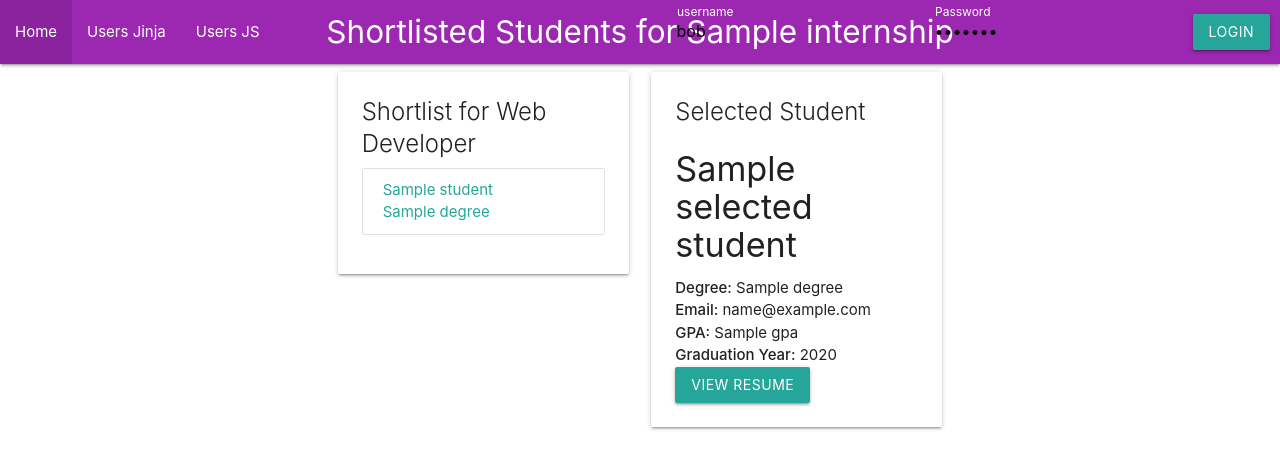
After one commit to OurINFO2602Project/Project-Restart, a Flask app: template App/templates/company_shortlist.html in a window 1280 px wide. The commit adds this page. Shown: the top 469 px of the page. Run offline with Flask 3, Linux system fonts and the light colour scheme; the template is opened without the code that fills it: most values are stand-ins (such as "Sample title", 1, 10 or a date in 2020); parts of the project's set-up code (start-up, migrations or seed data) failed here and were passed over.

Commit message:
Implement company shortlist view and student details API; add student application functionality

```diff
--- /dev/null
+++ b/App/templates/company_shortlist.html
@@ -0,0 +1,76 @@
+{% extends "layout.html" %}
+{% block title %}Shortlisted Students{% endblock %}
+{% block page %}Shortlisted Students for {{ internship.title }}{% endblock %}
+
+{{ super() }}
+
+{% block content %}
+<div class="container">
+    <!-- Left Column - Shortlist -->
+    <div class="row">
+        <div class="col s12 m6">
+            <div class="card">
+                <div class="card-content">
+                    <span class="card-title">Shortlist for Web Developer</span>
+                    <div class="collection">
+                        {% for student in shortlisted_students %}
+                            <a href="#" class="collection-item" onclick="showStudentDetails('{{ student.id }}')">
+                                {{ student.name }}
+                                <br>
+                                {{ student.degree }}
+                            </a>
+                        {% endfor %}
+                    </div>
+                </div>
+            </div>
+        </div>
+
+        <!-- Right Column - Student Details -->
+        <div class="col s12 m6">
+            <div class="card">
+                <div class="card-content">
+                    <span class="card-title">Selected Student</span>
+                    <div id="studentDetails">
+                        {% if selected_student %}
+                            <h4>{{ selected_student.name }}</h4>
+                            <p><strong>Degree:</strong> {{ selected_student.degree }}</p>
+                            <p><strong>Email:</strong> {{ selected_student.email }}</p>
+                            <p><strong>GPA:</strong> {{ selected_student.gpa }}</p>
+                            <p><strong>Graduation Year:</strong> {{ selected_student.graduation_year }}</p>
+                            {% if selected_student.resume_url %}
+                                <a href="{{ selected_student.resume_url }}" class="btn waves-effect waves-light" target="_blank">
+                                    View Resume
+                                </a>
+                            {% endif %}
+                        {% else %}
+                            <p>Select a student from the shortlist to view details</p>
+                        {% endif %}
+                    </div>
+                </div>
+            </div>
+        </div>
+    </div>
+</div>
+
+<script>
+function showStudentDetails(studentId) {
+    fetch(`/api/students/${studentId}`)
+        .then(response => response.json())
+        .then(data => {
+            const details = document.getElementById('studentDetails');
+            details.innerHTML = `
+                <h4>${data.name}</h4>
+                <p><strong>Degree:</strong> ${data.degree}</p>
+                <p><strong>Email:</strong> ${data.email}</p>
+                <p><strong>GPA:</strong> ${data.gpa}</p>
+                <p><strong>Graduation Year:</strong> ${data.graduation_year}</p>
+                ${data.resume_url ?
+                    `<a href="${data.resume_url}" class="btn waves-effect waves-light" target="_blank">
+                        View Resume
+                    </a>` : ''
+                }
+            `;
+        });
+}
+</script>
+{% endblock %}
--- a/App/templates/layout.html
+++ b/App/templates/layout.html
@@ -57,6 +57,9 @@
     <script>
        M.AutoInit();
 
+
+    </script>
+
         {% with messages = get_flashed_messages() %}
           {% if messages %}
               {% for message in messages %}
@@ -65,6 +68,5 @@
           {% endif %}
         {% endwith %}
 
-    </script>
   </body>
 </html>
--- a/App/views/admin.py
+++ b/App/views/admin.py
@@ -1,7 +1,10 @@
 from flask_admin.contrib.sqla import ModelView
 from flask_jwt_extended import jwt_required, current_user, unset_jwt_cookies, set_access_cookies
 from flask_admin import Admin
+from flask import flash
+from flask import redirect, url_for, request
 from App.models import db, User
+
 
 class AdminView(ModelView):
 
```
Also changed, not shown: App/views/company.py (added, +34 -0 lines), App/views/student.py (added, +20 -0 lines), App/templates/student_home.html (added).
